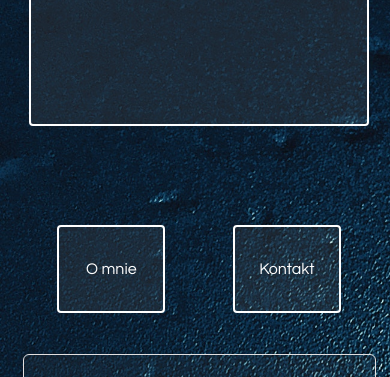
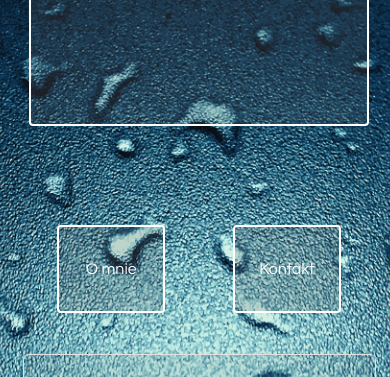
Before and after one commit to pbocian96/homepage, a plain HTML site: page index.html in a window 390 px wide. Shown: the part 279-656 px from the top of the page. Drawn offline with Linux system fonts and the light colour scheme.

Commit message:
30.07 (2)
Naprawione (chyba) tło dla dużych rozdzielczości. Usunięte ikony w kontakcie.

```diff
--- a/js/main.js
+++ b/js/main.js
@@ -11,7 +11,7 @@ function aboutMe(){
 }
 
 function contact(){
-    document.getElementById("name").innerHTML = "<h2><i class=\"fa fa-phone\" aria-hidden=\"true\"></i>  511-163-812<br/><br/><i class=\"fa fa-envelope\" aria-hidden=\"true\"></i>  piotr.bocian.96@gmail.com</h2>";
+    document.getElementById("name").innerHTML = "511-163-812<br/><br/>piotr.bocian.96@gmail.com</h2>";
     document.getElementById("contact").outerHTML ="<div class=\"little-frame\" id=\"contact\" onclick=\"name();\">Kontakt</div>";
     document.getElementById("aboutme").outerHTML="<div class=\"little-frame\" id=\"aboutme\" onclick=\"aboutMe();\">O mnie</div>";
 }
--- a/style/style.css
+++ b/style/style.css
@@ -1,7 +1,9 @@
 body {
     overflow: hidden;
     background-image: url(background4.jpg);
-    background-size: 1500px;
+    background-size: 100%;
+    background-position: 50% 50%;
+    background-repeat: no-repeat;
     color: white;
     font-family: "Century Gothic", sans-serif;
     font-size:1em;
@@ -199,6 +201,9 @@ a {
 }
 
 @media (max-width: 700px){
+  body{
+    background-size: 1200px;
+  }
   #little-container{
     width:97%;
     height:100%;
```
